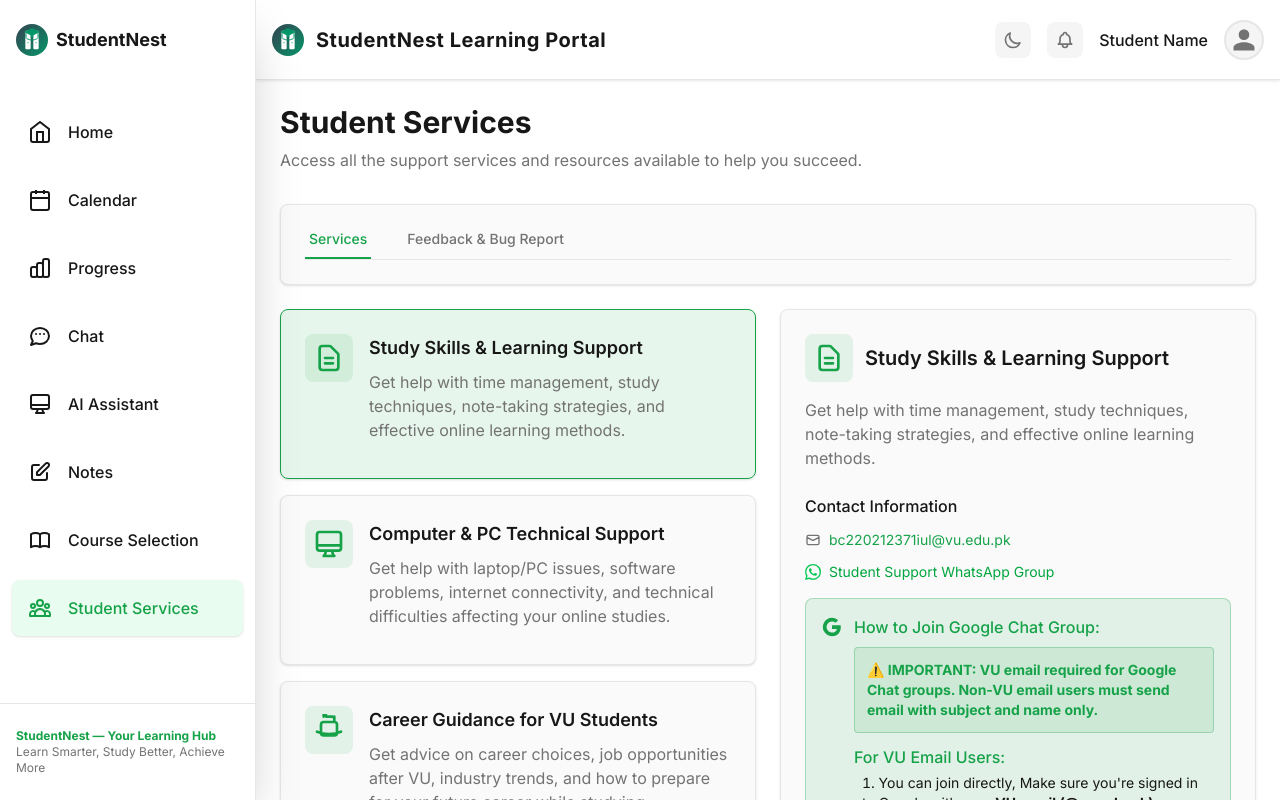
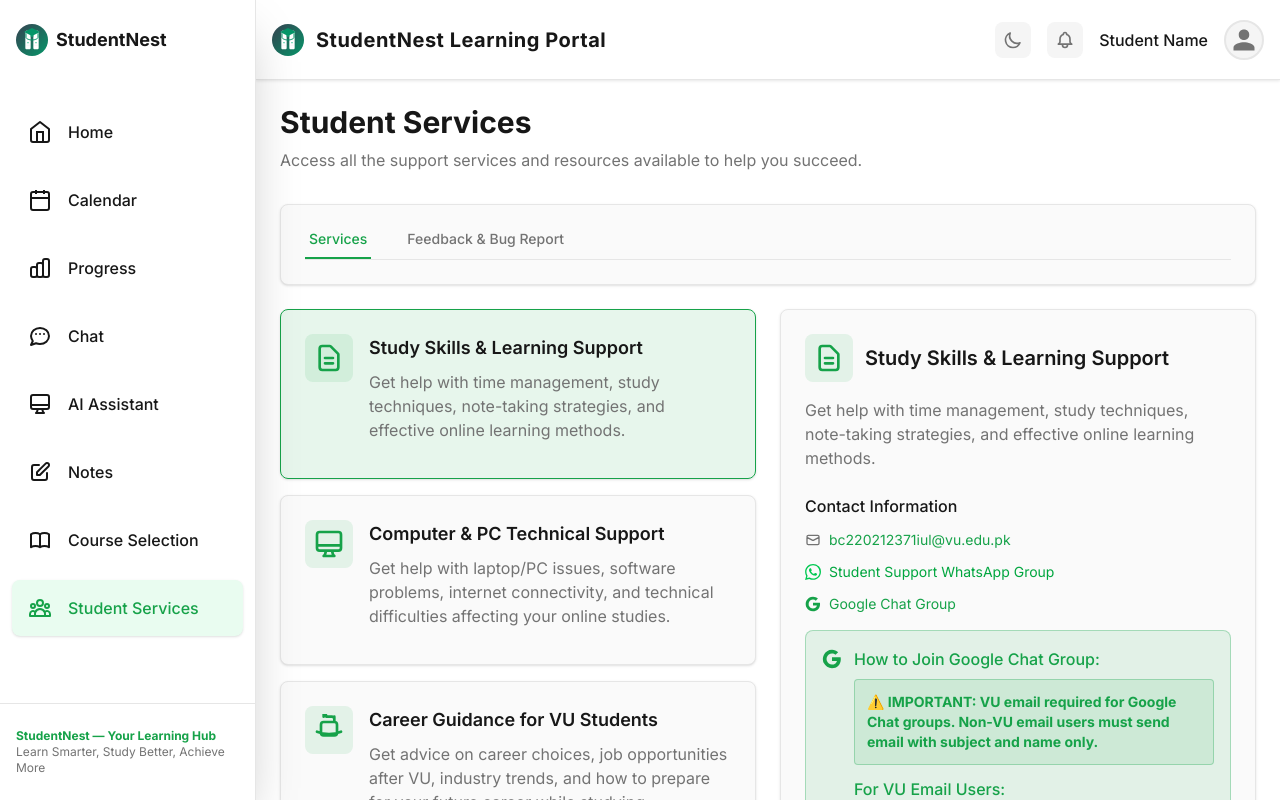
Before and after one commit to Ihsaan7/Student_Portal, a Next.js app: page /student-services in a window 1280 px wide. Both pictures are taken after a click on the element 518 px from the left and 394 px from the top of the page. Shown: the top 800 px of the page. Built offline with nearby package versions, Linux system fonts and the light colour scheme.

Commit message:
Student Services Added

```diff
--- a/app/student-services/page.js
+++ b/app/student-services/page.js
@@ -185,6 +185,18 @@
                             </a>
                           </div>
 
+                          <div className="flex items-center text-sm">
+                            <svg className="w-4 h-4 mr-2" fill="currentColor" viewBox="0 0 24 24" style={{ color: 'hsl(var(--primary))' }}>
+                              <path d="M22.56 12.25c0-.78-.07-1.53-.2-2.25H12v4.26h5.92c-.26 1.37-1.04 2.53-2.21 3.31v2.77h3.57c2.08-1.92 3.28-4.74 3.28-8.09z"/>
+                              <path d="M12 23c2.97 0 5.46-.98 7.28-2.66l-3.57-2.77c-.98.66-2.23 1.06-3.71 1.06-2.86 0-5.29-1.93-6.16-4.53H2.18v2.84C3.99 20.53 7.7 23 12 23z"/>
+                              <path d="M5.84 14.09c-.22-.66-.35-1.36-.35-2.09s.13-1.43.35-2.09V7.07H2.18C1.43 8.55 1 10.22 1 12s.43 3.45 1.18 4.93l2.85-2.22.81-.62z"/>
+                              <path d="M12 5.38c1.62 0 3.06.56 4.21 1.64l3.15-3.15C17.45 2.09 14.97 1 12 1 7.7 1 3.99 3.47 2.18 7.07l3.66 2.84c.87-2.6 3.3-4.53 6.16-4.53z"/>
+                            </svg>
+                            <a href={selectedService.chatGroup} target="_blank" rel="noopener noreferrer" className="hover:opacity-80 transition" style={{ color: 'hsl(var(--primary))' }}>
+                              Google Chat Group
+                            </a>
+                          </div>
+
                         <div className="rounded-lg p-4 mt-4" style={{ backgroundColor: 'hsl(var(--primary) / 0.1)', border: '1px solid hsl(var(--primary) / 0.3)' }}>
                            <div className="flex items-start space-x-3">
                              <svg className="w-5 h-5 mt-0.5 flex-shrink-0" fill="currentColor" viewBox="0 0 24 24" style={{ color: 'hsl(var(--primary))' }}>
```
